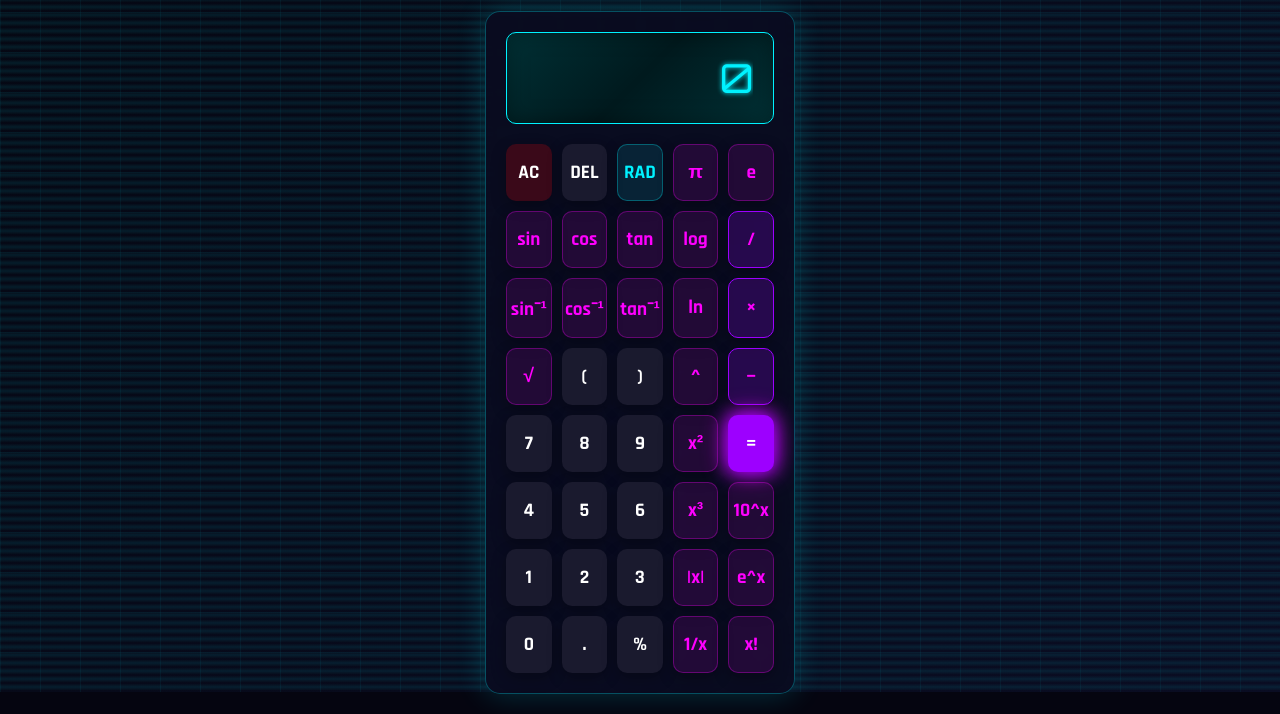
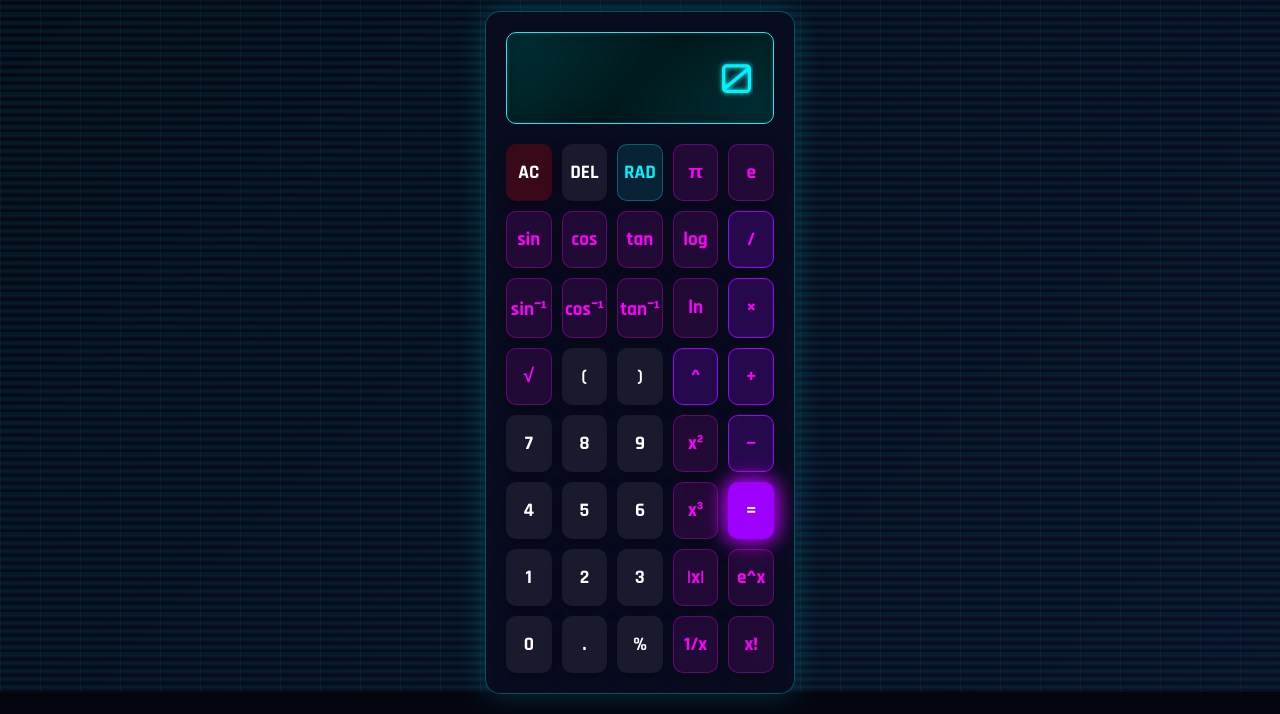
Before and after one commit to SrijanRoy12/My-Personal-Calculator, a plain HTML site: page index.html in a window 1280 px wide. Shown: the part 108-822 px from the top of the page. Drawn offline with Linux system fonts and the light colour scheme.

Commit message:
index.html

```diff
--- a/index.html
+++ b/index.html
@@ -291,20 +291,20 @@
                 <button class="cyber-btn cyber-scientific" onclick="addFunction('sqrt')">√</button>
                 <button class="cyber-btn" onclick="addToDisplay('(')">(</button>
                 <button class="cyber-btn" onclick="addToDisplay(')')">)</button>
-                <button class="cyber-btn cyber-scientific" onclick="addOperator('**')">^</button>
-                <button class="cyber-btn cyber-operator" onclick="addOperator('-')">−</button>
+                <button class="cyber-btn cyber-operator" onclick="addOperator('**')">^</button>
+                <button class="cyber-btn cyber-operator" onclick="addOperator('+')">+</button>
 
                 <button class="cyber-btn" onclick="addToDisplay('7')">7</button>
                 <button class="cyber-btn" onclick="addToDisplay('8')">8</button>
                 <button class="cyber-btn" onclick="addToDisplay('9')">9</button>
                 <button class="cyber-btn cyber-scientific" onclick="addFunction('square')">x²</button>
-                <button class="cyber-btn cyber-equal" onclick="calculate()">=</button>
+                <button class="cyber-btn cyber-operator" onclick="addOperator('-')">−</button>
 
                 <button class="cyber-btn" onclick="addToDisplay('4')">4</button>
                 <button class="cyber-btn" onclick="addToDisplay('5')">5</button>
                 <button class="cyber-btn" onclick="addToDisplay('6')">6</button>
                 <button class="cyber-btn cyber-scientific" onclick="addFunction('cube')">x³</button>
-                <button class="cyber-btn cyber-scientific" onclick="addFunction('pow10')">10^x</button>
+                <button class="cyber-btn cyber-equal" onclick="calculate()">=</button>
 
                 <button class="cyber-btn" onclick="addToDisplay('1')">1</button>
                 <button class="cyber-btn" onclick="addToDisplay('2')">2</button>
@@ -426,9 +426,6 @@
                         case 'cube':
                             result = Math.pow(value, 3);
                             break;
-                        case 'pow10':
-                            result = Math.pow(10, value);
-                            break;
                         case 'abs':
                             result = Math.abs(value);
                             break;
```
